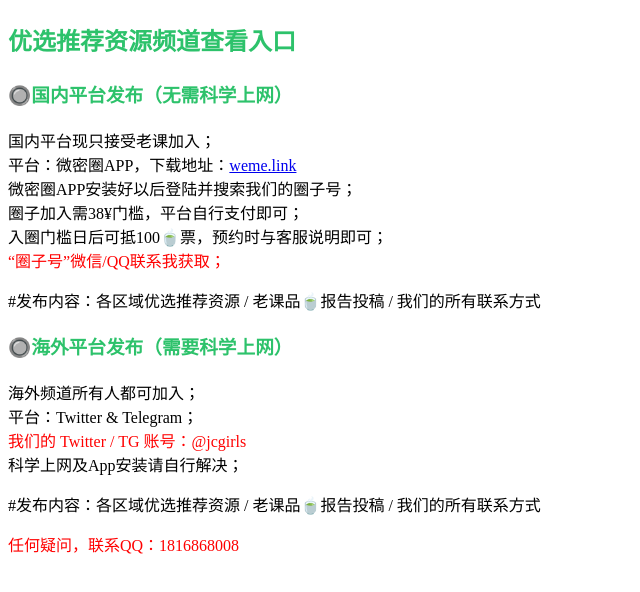
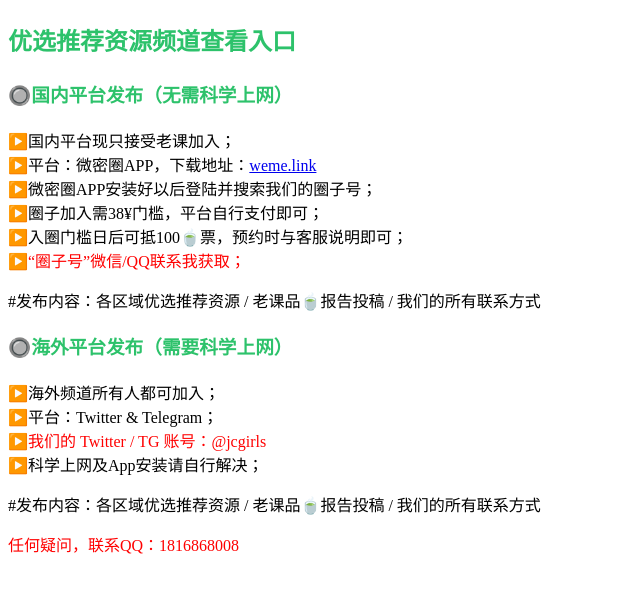
Before and after one commit to jcgirls/jcgirls.github.io, a plain HTML site: page index.html in a window 1280 px wide. Shown: the whole page, without its empty margins (0-640 px from the left). Drawn offline with Linux system fonts and the light colour scheme.

Commit message:
Update index.html

```diff
--- a/index.html
+++ b/index.html
@@ -5,18 +5,18 @@
 <body>
 <h1 style="text-align: left;"><span style="color: #2dc26b;"><strong><span style="font-size: 18pt;">优选推荐资源频道查看入口</span></strong></span></h1>
 <h2 style="text-align: left;"><span style="font-size: 14pt; color: #2dc26b;">🔘国内平台发布（无需科学上网）</span></h2>
-<div>国内平台现只接受老课加入；</div>
-<div>平台：微密圈APP，下载地址：<a href="https://www.weme.link">weme.link</a></div>
-<div>微密圈APP安装好以后登陆并搜索我们的圈子号；</div>
-<div>圈子加入需38&yen;门槛，平台自行支付即可；</div>
-<div>入圈门槛日后可抵100🍵票，预约时与客服说明即可；</div>
-<div><span style="color: #ff0000;">&ldquo;圈子号&rdquo;微信/QQ联系我获取；</span></div>
+<div>▶️国内平台现只接受老课加入；</div>
+<div>▶️平台：微密圈APP，下载地址：<a href="https://www.weme.link">weme.link</a></div>
+<div>▶️微密圈APP安装好以后登陆并搜索我们的圈子号；</div>
+<div>▶️圈子加入需38&yen;门槛，平台自行支付即可；</div>
+<div>▶️入圈门槛日后可抵100🍵票，预约时与客服说明即可；</div>
+<div><span style="color: #ff0000;">▶️&ldquo;圈子号&rdquo;微信/QQ联系我获取；</span></div>
 <p style="text-align: left;">#发布内容：各区域优选推荐资源 / 老课品🍵报告投稿 / 我们的所有联系方式&nbsp;&nbsp;</p>
 <h2 style="text-align: left;"><span style="font-size: 14pt; color: #2dc26b;">🔘海外平台发布（需要科学上网）</span></h2>
-<div>海外频道所有人都可加入；</div>
-<div>平台：Twitter &amp; Telegram；</div>
-<div><span style="color: #ff0000;">我们的 Twitter / TG 账号：@jcgirls</span></div>
-<div>科学上网及App安装请自行解决；</div>
+<div>▶️海外频道所有人都可加入；</div>
+<div>▶️平台：Twitter &amp; Telegram；</div>
+<div><span style="color: #ff0000;">▶️我们的 Twitter / TG 账号：@jcgirls</span></div>
+<div>▶️科学上网及App安装请自行解决；</div>
 <p style="text-align: left;">#发布内容：各区域优选推荐资源 / 老课品🍵报告投稿 / 我们的所有联系方式&nbsp;&nbsp;</p>
 <p style="text-align: left;"><span style="color: #ff0000;">任何疑问，联系QQ：1816868008</span></p>
 </body>
```
